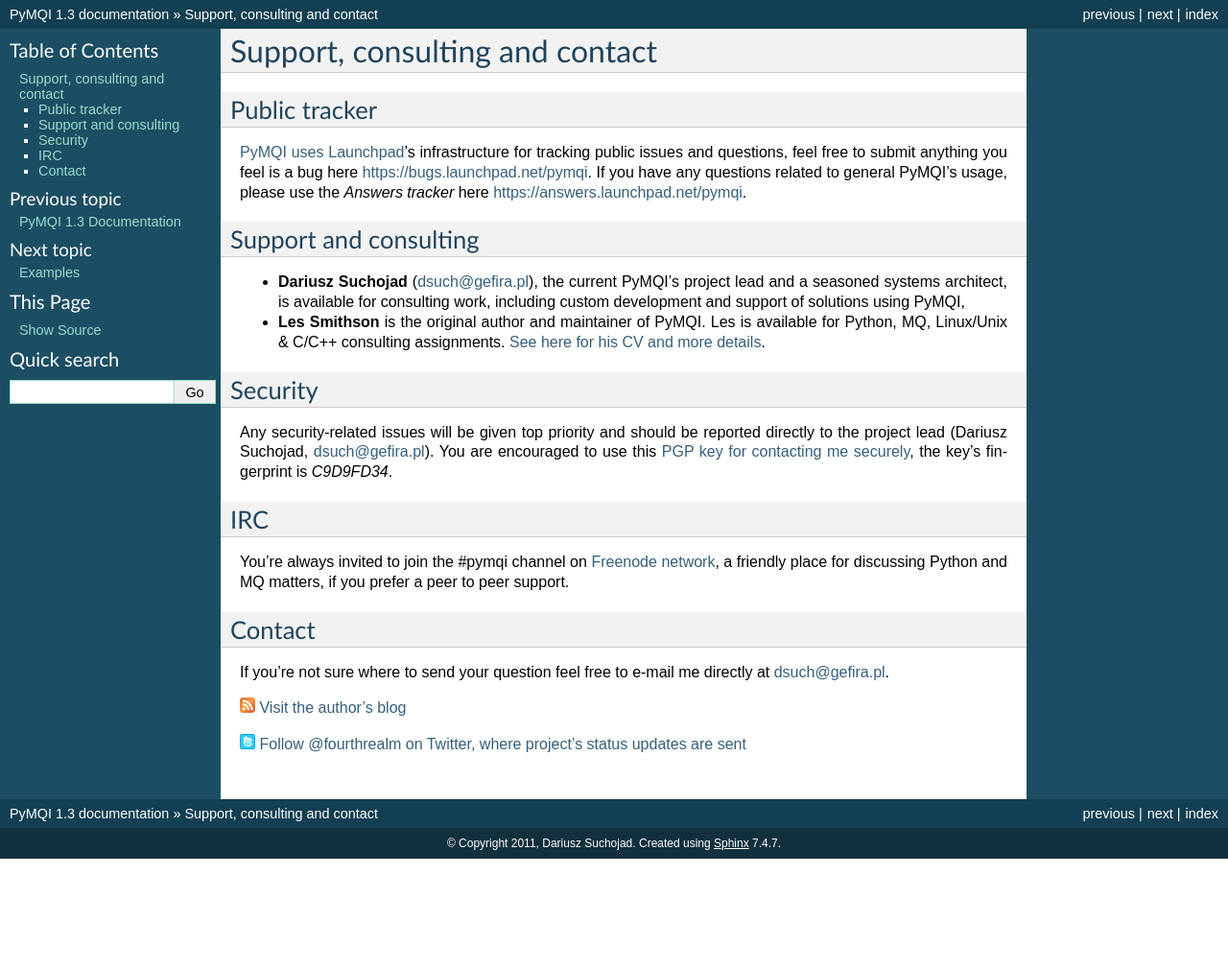
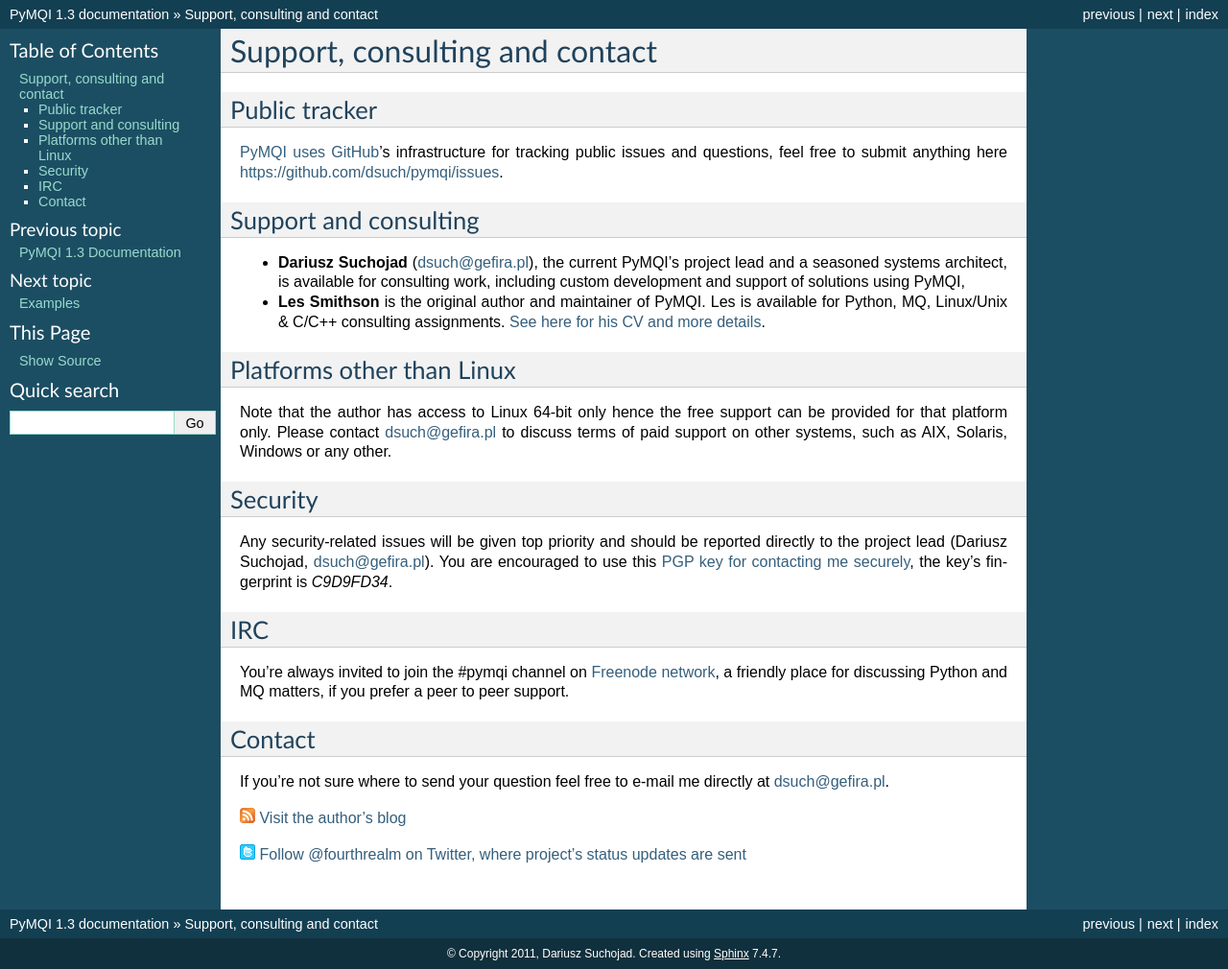
Before and after one commit to dsuch/pymqi, a Sphinx documentation site: the page built from docs/support-consulting-contact.rst, in a window 1280 px wide. Shown: the whole page at 96% size. Built offline with Sphinx 7.4.7, drawn with Linux system fonts in a browser that asks for light colours; before the commit the page ends 900 px from its top, so only the background shows below that.

Commit message:
Dropped free support for Windows. Replaced refs to Launchpad with GH.

```diff
--- a/docs/support-consulting-contact.rst
+++ b/docs/support-consulting-contact.rst
@@ -7,10 +7,8 @@
 Public tracker
 --------------
 
-`PyMQI uses Launchpad <https://launchpad.net/pymqi>`_'s infrastructure for tracking public issues and questions,
-feel free to submit anything you feel is a bug here https://bugs.launchpad.net/pymqi.
-If you have any questions related to general PyMQI's usage, please use the
-*Answers tracker* here https://answers.launchpad.net/pymqi.
+`PyMQI uses GitHub <https://github.com/dsuch/pymqi>`_'s infrastructure for tracking public issues and questions,
+feel free to submit anything here https://github.com/dsuch/pymqi/issues.
 
 Support and consulting
 ----------------------
@@ -23,6 +21,12 @@
   for Python, MQ, Linux/Unix & C/C++ consulting assignments.
   `See here for his CV and more details <http://www.open-networks.co.uk>`_.
 
+Platforms other than Linux
+--------------------------
+
+Note that the author has access to Linux 64-bit only hence the free support can
+be provided for that platform only. Please contact dsuch@gefira.pl to discuss terms
+of paid support on other systems, such as AIX, Solaris, Windows or any other.
 
 Security
 ------------
```
Also changed, not shown: docs/index.rst (+4 -10 lines).
